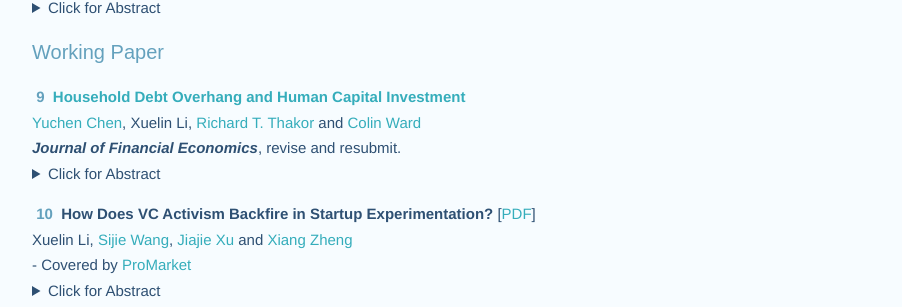
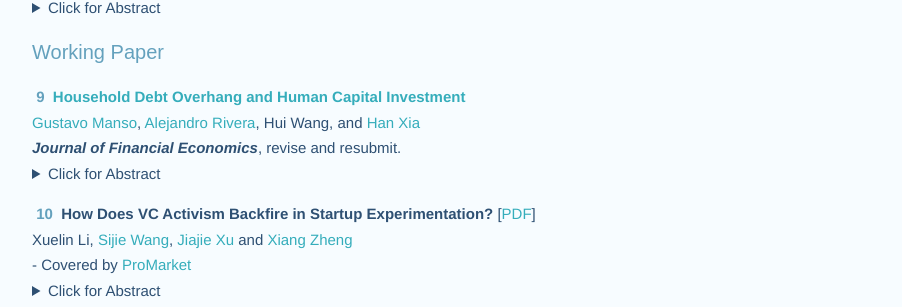
Before and after one commit to huigracewang/homepage, a Jekyll site: the page built from research.md, in a window 1280 px wide. Shown: the part 238-545 px from the top of the page, without its empty margins (188-1090 px from the left). Built offline with Jekyll 4.4.1, drawn with Linux system fonts in a browser that asks for light colours.

Commit message:
Update research.md

```diff
--- a/research.md
+++ b/research.md
@@ -13,7 +13,7 @@ pubs:
 items:
   - title: hhdebtoverhang
     description: <a href="https://papers.ssrn.com/sol3/papers.cfm?abstract_id=4190550" target="_blank"><strong>Household Debt Overhang and Human Capital Investment</strong></a>
-    authors: <a href = "https://sites.google.com/umn.edu/yuchen-chen" target="_blank">Yuchen Chen</a>, Xuelin Li, <a href = "https://carlsonschool.umn.edu/faculty/richard-thakor" target="_blank">Richard T. Thakor</a> and <a href="https://sites.google.com/site/cwardweb/colin-ward" target="_blank">Colin Ward</a>
+    authors: <a href="https://faculty.haas.berkeley.edu/manso/index.html" target="_blank">Gustavo Manso</a>, <a href="https://sites.google.com/site/alejandroriveramesias/" target="_blank">Alejandro Rivera</a>, Hui Wang, and <a href="https://sites.google.com/site/hanvictorxia/han-xias-home-page" target="_blank">Han Xia</a>
     numbering: 9
     publication: <strong><i>Journal of Financial Economics</i></strong>, revise and resubmit.
     abstract: We assess how labor mobility affects intangible investment in a dynamic agency model featuring both knowledge appropriation and moral hazard. We argue that restricting worker mobility, while reducing employees' appropriation of firm intangible capital, can hurt their incentives to exert effort. Our calibration to U.S. data targets responses of employee turnover and firms' intangible investment to variations in workers' outside option values, identified through exogenous shocks to non-compete enforcement. The model simulation implies that knowledge spillovers mitigate the costs of incentive provision when agency frictions are severe, and the optimal labor mobility regulation should balance this benefit against turnover risk. Finally, we highlight the use of deferred compensation bonuses in the optimal contract as a retention mechanism, even among under-performing firms.
```
